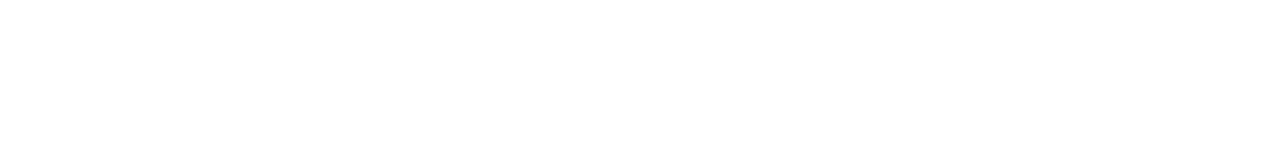
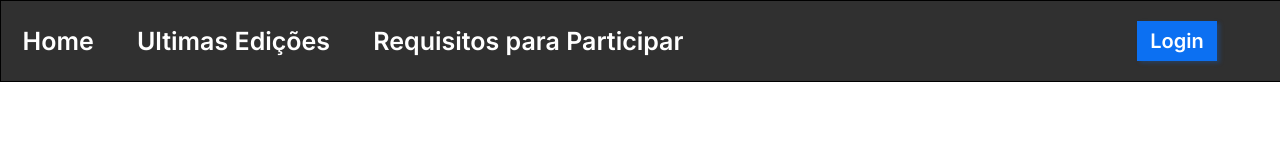
Before and after one commit to testestemp/Bootcamp_dnc, a plain HTML site: page index.html in a window 1280 px wide. Drawn offline with Linux system fonts and the light colour scheme.

Commit message:
first commit

```diff
--- a/index.html
+++ b/index.html
@@ -1,12 +1,25 @@
 <!DOCTYPE html>
-<html lang="pt-br">
+<html lang="en">
 <head>
     <meta charset="UTF-8">
     <meta http-equiv="X-UA-Compatible" content="IE=edge">
     <meta name="viewport" content="width=device-width, initial-scale=1.0">
     <title>Bootcamp DNC</title>
-</head
+    <link rel="stylesheet" href="style.css">
+    <!--font css
+    <link rel="preconnect" href="https://fonts.googleapis.com">
+    <link rel="preconnect" href="https://fonts.gstatic.com" crossorigin>
+    <link href="https://fonts.googleapis.com/css2?family=Inter:wght@600&display=swap" rel="stylesheet">
+        -->
+</head>
 <body>
-
+    <nav id="principal">
+        <div id="menu">
+            <a href="">Home</a>
+            <a href="">Ultimas Edições</a>
+            <a href="">Requisitos para Participar</a>
+        </div>
+        <button>Login</button>
+    </nav>
 </body>
 </html>
--- /dev/null
+++ b/style.css
@@ -0,0 +1,52 @@
+@import url('https://fonts.googleapis.com/css2?family=Inter:wght@600&display=swap');
+body{
+    margin: 0px;/* margem Exterena*/
+    padding:0px;/*margem interna*/
+}
+
+#principal{
+    width: 100%;
+    height: 80px;
+    border: 1px solid black;
+    background-color: #303030;
+
+    display: flex;
+    /*isso e para defini espaçamento display com o espaço lateral*/
+    justify-content: space-between;
+}
+
+#principal div a{
+    font-size: 25px;
+    font-weight: 600;
+    color: white;
+    text-decoration: none;
+    font-family: 'Inter';
+}
+
+#principal button{
+    /*Centralize os alinhamentos de um dos itens dentro de um elemento flexível*/
+    align-self: center;
+    margin-right: 5%;
+    background-color: #0C70F2;
+    border: 0px;
+
+    height: 40px;
+    width: 80px;
+
+    font-family: 'Inter';
+    font-size: 20px;
+    font-weight: 600;
+    color: #ffffff;
+    text-align: center;
+    box-shadow: 3px 2px 4px rgba(12, 112, 242, 0.25);
+}
+
+#menu{
+    align-items: center;
+    /**/
+    display:flex ;
+    /*para define o espaço que a id menu vai ocupa na pagina */
+    width: 55%;
+    /*isso e para defini espaçamento display descontado o espaço lateral*/
+    justify-content: space-around;
+}
```
